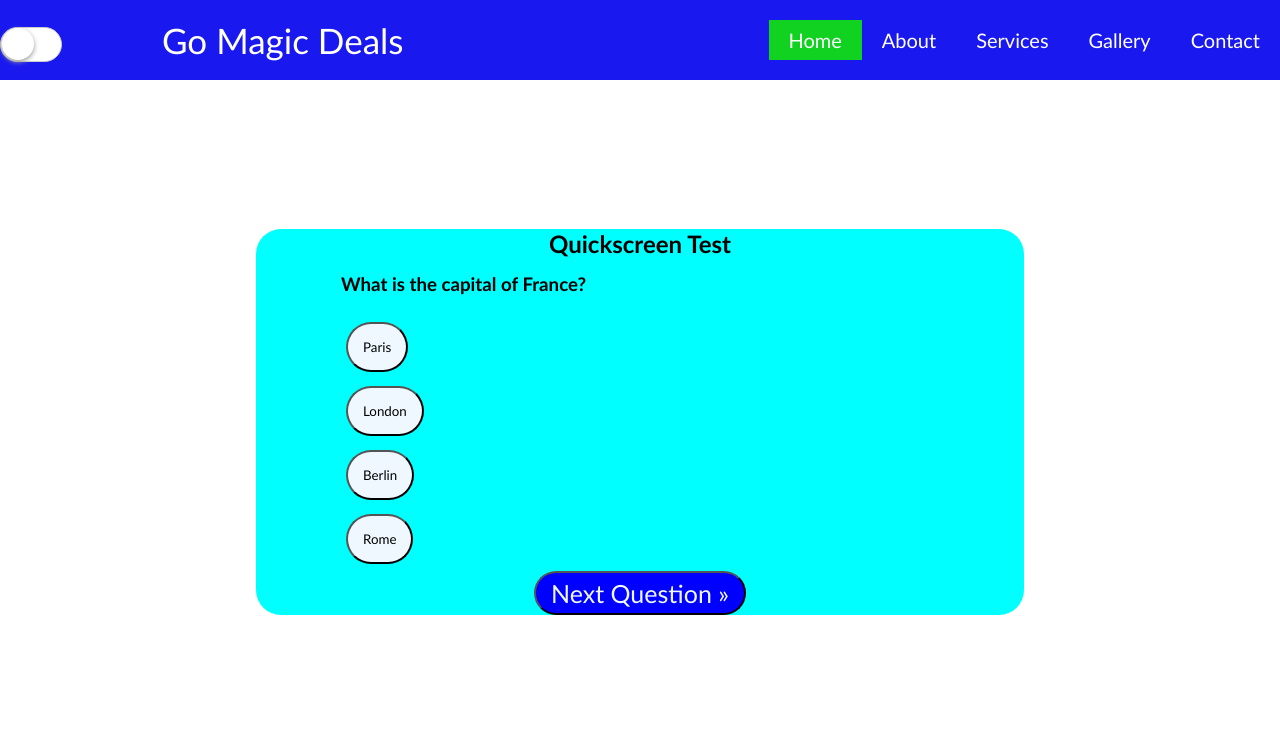
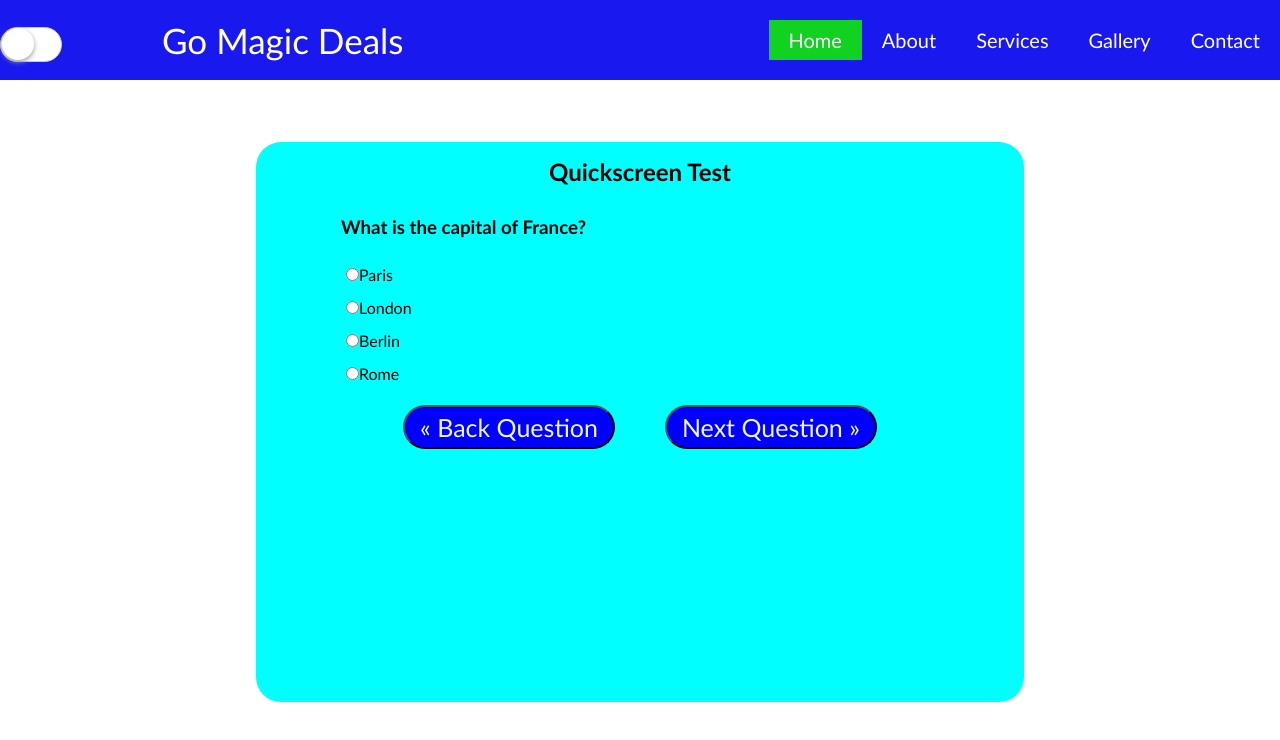
Before and after one commit to jitender046/gomagicdeals, a React (Create React App) app: page / in a window 1280 px wide. Shown: the top 740 px of the page. Built offline with nearby package versions, Linux system fonts and the light colour scheme.

Commit message:
quickscreen test minor fixes

```diff
--- a/src/Quickscreen test.css
+++ b/src/Quickscreen test.css
@@ -8,6 +8,7 @@
 }
 .QuickscreenTest{
     width: 60%;
+    height: 70vh;
     display: flex;
     background-color: aqua;
     border-radius: 25px;
@@ -17,6 +18,7 @@
     width: 100%;
     text-align: center;
     justify-content: center;
+    padding: 15px;
 
 }
 .Question{
@@ -34,9 +36,17 @@
     border-radius:25px;
     background-color: aliceblue;
 }
+.Question-box ul li button.clicked {
+    background-color: green; /* color when clicked */
+  }
+
 #center{
+    width: 100%;
     display: flex;
+    align-items: center;
     justify-content: center;
+    gap: 50px;
+    font-size: 25px;
 }
 #center button{
     background-color: blue;
@@ -45,3 +55,12 @@
     font-size: 25px;
     border-radius: 25px;
 }
+.view_result{
+    width: 100%;
+    height: 100%;
+    display:flex;
+    flex-direction: column;
+    align-items: center;
+    justify-content: center;
+    font-size: 50px;
+}
--- a/src/Quickscreen test.jsx
+++ b/src/Quickscreen test.jsx
@@ -1,4 +1,4 @@
-import React, { useState } from 'react';
+import React, { useState } from "react";
 import './Quickscreen test.css';
 
 function QuizTest() {
@@ -8,24 +8,24 @@ function QuizTest() {
 
   const questions = [
     {
-      question: 'What is the capital of France?',
-      answers: ['Paris', 'London', 'Berlin', 'Rome'],
+      question: "What is the capital of France?",
+      answers: ["Paris", "London", "Berlin", "Rome"],
       correct: 0,
     },
     {
-      question: 'What is the largest planet in our solar system?',
-      answers: ['Earth', 'Saturn', 'Jupiter', 'Uranus'],
+      question: "What is the largest planet in our solar system?",
+      answers: ["Earth", "Saturn", "Jupiter", "Uranus"],
       correct: 2,
     },
     {
-      question: 'What is the smallest country in the world?',
-      answers: ['Vatican City', 'Monaco', 'Nauru', 'Tuvalu'],
+      question: "What is the smallest country in the world?",
+      answers: ["Vatican City", "Monaco", "Nauru", "Tuvalu"],
       correct: 0,
     },
     {
-      question: 'Thanks for giving the QuickscreenTest',
-      answers: [],
-      // correct: 0,
+      question: "Thanks for giving the QuickscreenTest",
+      answers: ["Vatican City", "Monaco", "Nauru", "Tuvalu"],
+      correct: 0,
     },
   ];
 
@@ -33,40 +33,65 @@ function QuizTest() {
     if (answerIndex === questions[currentQuestion].correct) {
       setScore(score + 1);
     }
-    setCurrentQuestion(currentQuestion + 1);
+    // setCurrentQuestion(currentQuestion + 1);
   };
 
   const handleShowResults = () => {
     setShowResults(true);
   };
 
+  const handleBack = () => {
+    if (currentQuestion > 0 && currentQuestion < questions.length - 1) {
+      setCurrentQuestion(currentQuestion - 1);
+    }
+  };
+
   return (
     <div className="screen">
-      <div className='QuickscreenTest'>
-      {showResults? (
-        <div>
+      <div className="QuickscreenTest">
+        {showResults ? (
+          <div className="view_result">
             <h2>Results</h2>
             <p>
-            You scored {score} out of {questions.length-1}.
+              You scored {score} out of {questions.length}.
             </p>
           </div>
         ) : (
-        <div className='Question-box'>
+          <div className="Question-box">
             <h2>Quickscreen Test</h2>
-          {/* <p>Question {currentQuestion + 1} of {questions.length-1}</p> */}
-          <h3 className='Question'>{questions[currentQuestion].question}</h3>
-          <ul>
+            {currentQuestion === questions.length ? (
+              <h3 id="center">Thanks for taking the QuickscreenTest!</h3>
+            ) : (
+              <h3 className="Question">{questions[currentQuestion].question}</h3>
+            )}
+            {currentQuestion === questions.length  ? (
+              <p id="center">If you want to see your result then click on Show Result button.</p>
+            ) : (
+              <ul key={currentQuestion}>
                 {questions[currentQuestion].answers.map((answer, index) => (
                   <li key={index}>
-                <button onClick={() => handleAnswer(index)}>{answer}</button>
+                    <label>
+                      <input
+                        type="radio"
+                        id={`check-${index}`}
+                        name="answer"
+                        onClick={() => handleAnswer(index)}
+                      />
+                      {answer}
+                    </label>
                   </li>
                 ))}
               </ul>
-          {/* button change code here... */}
-          {currentQuestion === questions.length -1? (
-            <h2 id='center'><button  onClick={handleShowResults}>Show Results</button></h2>
+            )}
+
+            {currentQuestion === questions.length  ? (
+              <h2 id="center"><button onClick={handleShowResults}>Show Results</button></h2>
             ) : (
-            <h2 id='center'><button  onClick={() => setCurrentQuestion(currentQuestion + 1)}> Next Question &raquo;</button></h2>
+              <h2 id="center">
+                <button onClick={handleBack}>&laquo; Back Question</button>
+                <button onClick={() => setCurrentQuestion(currentQuestion + 1)}> Next Question &raquo;</button>
+              </h2>
+
             )}
           </div>
         )}
```
Lines whose indentation alone changed are shown as unchanged.
